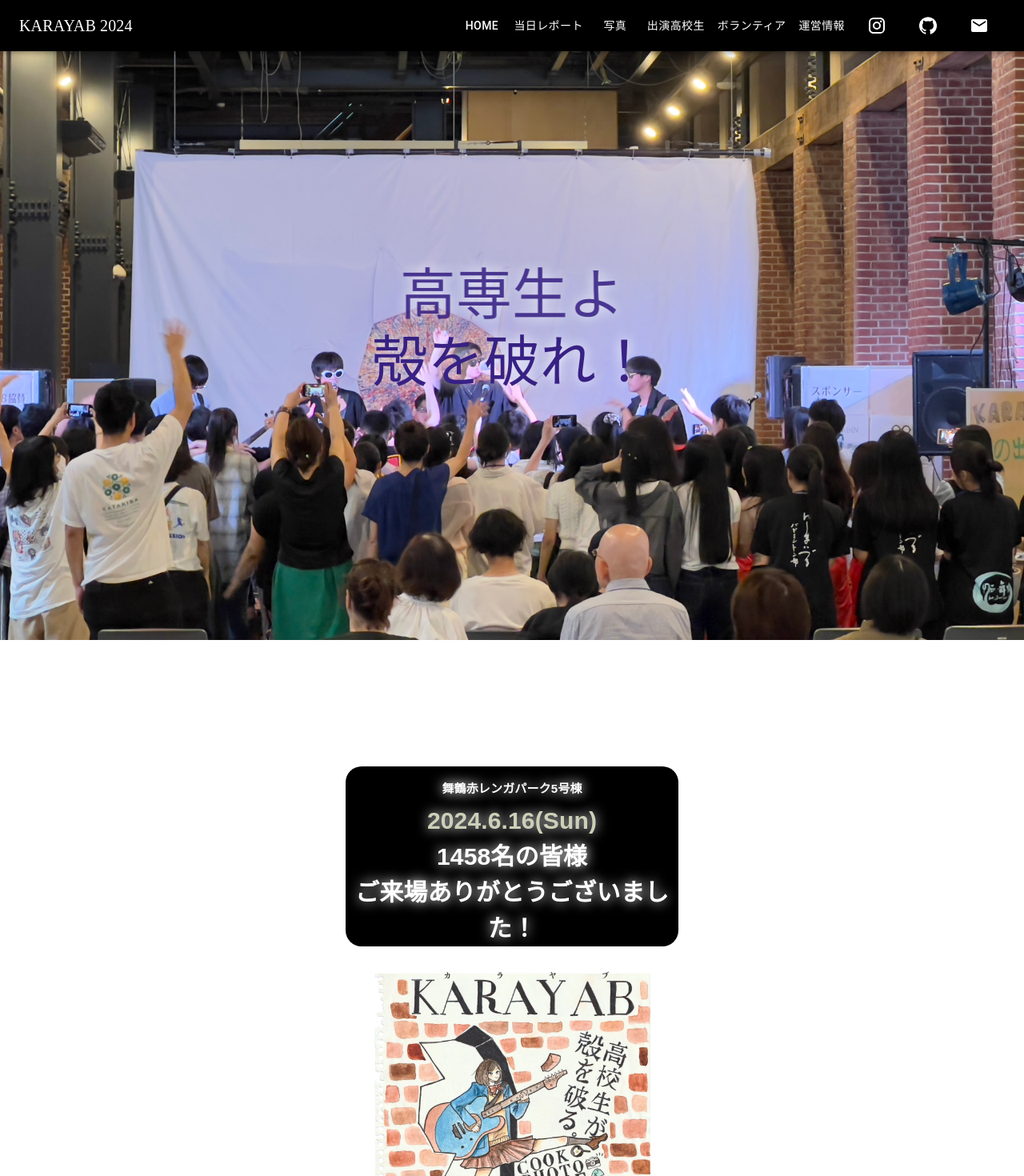
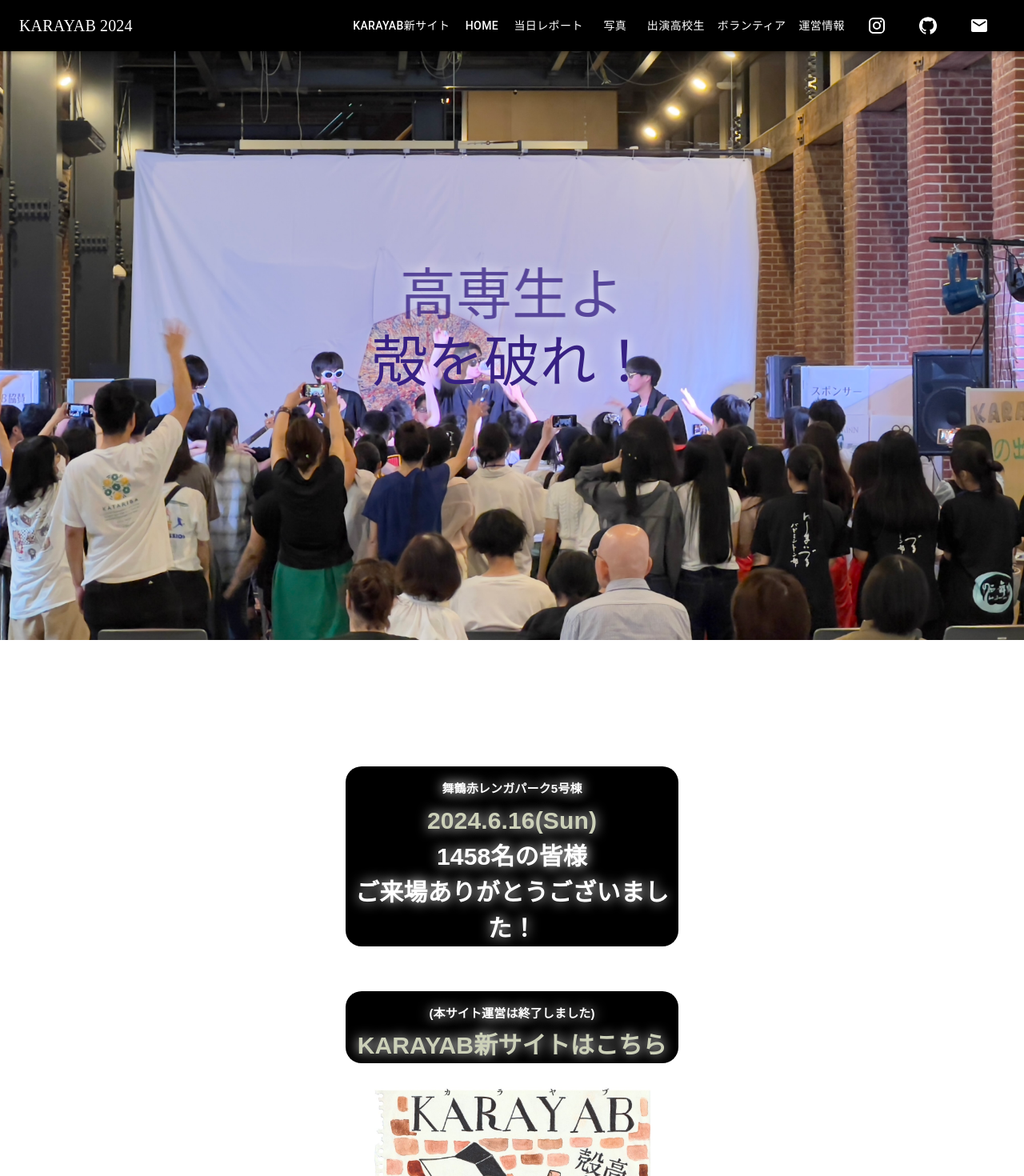
Before and after one commit to s-hirata0831/karayab2024, a React (Vite) app: page / in a window 1280 px wide. Shown: the top 1470 px of the page at 80% size. Built offline with nearby package versions, Linux system fonts and the light colour scheme; no server answers; a web font is replaced by a local one.

Commit message:
feat: 新サイトへの誘導追加、favicon変更

```diff
--- a/index.html
+++ b/index.html
@@ -2,7 +2,7 @@
 <html lang="ja">
   <head prefix="og: http://ogp.me/ns#">
     <meta charset="UTF-8" />
-    <link rel="icon" type="image/svg+xml" href="/K.png" />
+    <link rel="icon" type="image/svg+xml" href="/logo_2025_rm.png" />
     <link rel="preconnect" href="https://fonts.googleapis.com">
     <link rel="preconnect" href="https://fonts.gstatic.com" crossorigin>
     <link href="https://fonts.googleapis.com/css2?family=Zen+Kurenaido&display=swap" rel="stylesheet">
--- a/src/App.tsx
+++ b/src/App.tsx
@@ -22,6 +22,7 @@ import Iframe from "react-iframe";
 import sponcer from './tmp/sponcer.jpg';
 import specialThanks from './tmp/specialThanks.jpg';
 import radio from './tmp/radio.jpg';
+import Link from '@mui/material/Link';
 
 const home: React.FunctionComponent = () => {
   window.scrollTo({top: 0, behavior: "instant"})
@@ -50,6 +51,15 @@ const home: React.FunctionComponent = () => {
       <Grid item xs={12} md={4}>
       <div className='day'>
         <h1><span className='spot'>舞鶴赤レンガパーク5号棟</span><br /><span className="mainDay">2024.6.16(Sun)</span><br/><span className='underDay'>1458名の皆様<br />ご来場ありがとうございました！</span></h1>
+      </div>
+      </Grid>
+      <Grid item xs={12} md={4} />
+      <Grid item xs={12} md={4} />
+      <Grid item xs={12} md={4}>
+      <div className='day'>
+        <Link href="https://www.karayab.jp/" sx={{ textDecoration: 'none', color: 'inherit' }} target="_blank">
+          <h1><span className='spot'>(本サイト運営は終了しました)</span><br /><span className="mainDay">KARAYAB新サイトはこちら</span></h1>
+        </Link>
       </div>
       </Grid>
       <Grid item xs={12} md={4} />
--- a/src/Header.tsx
+++ b/src/Header.tsx
@@ -47,7 +47,7 @@ function DrawerAppBar(props: Props) {
       </Typography>
       </NavLink>
       <Grid container direction="row" justifyContent="center" alignItems="flex-start">
-      <Link href="https://www.instagram.com/karayab_2024">
+      <Link href="https://www.instagram.com/karayab_2025">
         <InstagramIcon style={{color:"black"}} />
       </Link>
       <Typography style={{color: "white"}}>__</Typography>
@@ -55,12 +55,19 @@ function DrawerAppBar(props: Props) {
         <GitHubIcon style={{ color: "black" }} />
       </Link>
       <Typography style={{color: "white"}}>__</Typography>
-      <Link href="mailto:karayab2024@gmail.com">
+      <Link href="mailto:karayab.maizuru@gmail.com">
         <MailIcon style={{ color: "black" }} />
       </Link>
       </Grid>
       <Divider />
       <List>
+          <ListItem disablePadding>
+            <ListItemButton sx={{ textAlign: 'center' }} style={{color: 'black', textAlign: 'center'}}>
+              <Link href="https://www.karayab.jp/" target="_blank">
+                <ListItemText primary="KARAYAB新サイト" sx={{ color: "Black" }} />
+              </Link>
+            </ListItemButton>
+          </ListItem>
           <ListItem disablePadding>
             <ListItemButton sx={{ textAlign: 'center' }} style={{color: "black", textAlign: 'center'}}>
             <NavLink style={{ color: "black", textDecoration: 'none' }} to="/">
@@ -149,6 +156,11 @@ function DrawerAppBar(props: Props) {
           </NavLink>
           </Typography>
           <Box sx={{ display: { xs: 'none', sm: 'block' } }} >
+            <Link href="https://www.karayab.jp/" target="_blank">
+              <Button sx={{ color: "white" }}>
+                KARAYAB新サイト
+              </Button>
+            </Link>
             <NavLink style={{ color: "white", textDecoration: 'none' }} to="/">
               <Button sx={{ color: "white" }}>
                 Home
@@ -179,7 +191,7 @@ function DrawerAppBar(props: Props) {
                 運営情報
               </Button>
             </NavLink>
-            <Link href="https://www.instagram.com/karayab_2024">
+            <Link href="https://www.instagram.com/karayab_2025">
               <Button sx={{color: "white"}}>
                 <InstagramIcon style={{ color: "white" }} />
               </Button>
@@ -189,7 +201,7 @@ function DrawerAppBar(props: Props) {
                 <GitHubIcon style={{ color: "white" }} />
               </Button>
             </Link>
-            <Link href="mailto:karayab2024@gmail.com">
+            <Link href="mailto:karayab.maizuru@gmail.com">
               <Button sx={{color: "white"}}>
                 <MailIcon style={{ color: "white" }} />
               </Button>
```
Also changed, not shown: logo_2025_rm.png (added).
